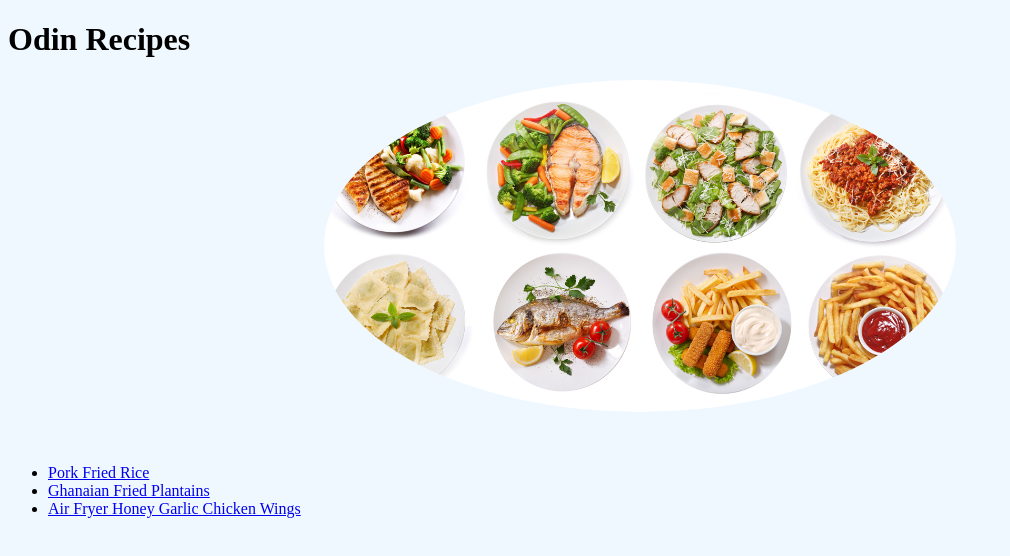
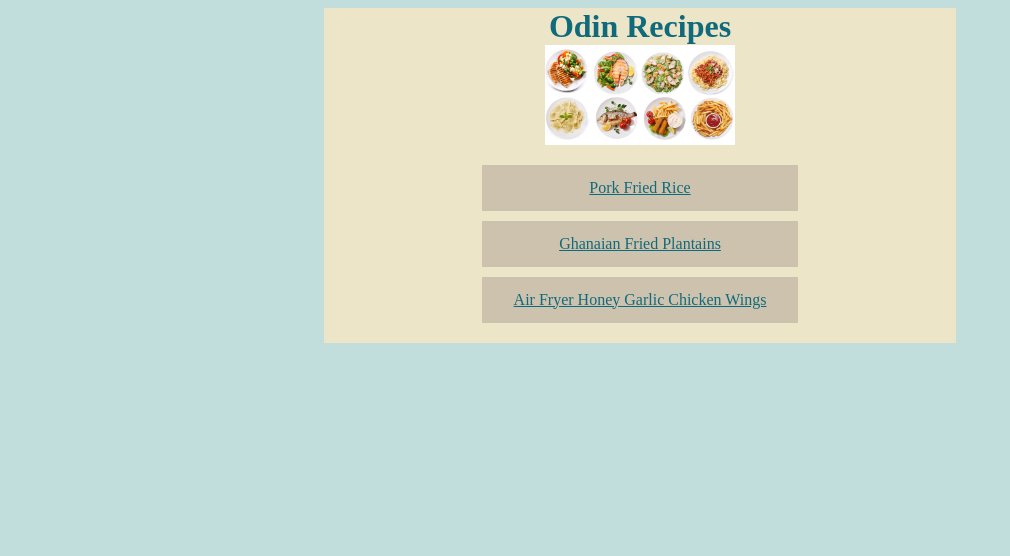
Before and after one commit to Ceciphar/Odin-Projects, a plain HTML site: page odin-recipes/index.html in a window 1280 px wide. Shown: the whole page, without its empty margins (0-1010 px from the left). Drawn offline with Linux system fonts and the light colour scheme.

Commit message:
polished homepage

```diff
--- a/odin-recipes/index.html
+++ b/odin-recipes/index.html
@@ -8,17 +8,17 @@
     <title>Odin Recipes</title>
   </head>
   <body>
+    <div class="recipe-card">
     <h1 class="title">Odin Recipes</h1>
     <img class="title-image"
       src="./images/menu-plan.jpeg"
       alt="Default menu picture "
     />
-    <br>
-    <br>
-    <ul class="recipes-lists">
-      <li><a href="./recipes/fried-rice.html">Pork Fried Rice</a></li>
-      <li><a href="./recipes/ghanaian-fried-plantains.html">Ghanaian Fried Plantains</a></li>
-      <li><a href="./recipes/honey-chicken-wings.html">Air Fryer Honey Garlic Chicken Wings</a></li>
-    </ul>
+    <div class="recipes-lists">
+      <a href="./recipes/fried-rice.html">Pork Fried Rice</a>
+      <a href="./recipes/ghanaian-fried-plantains.html">Ghanaian Fried Plantains</a>
+      <a href="./recipes/honey-chicken-wings.html">Air Fryer Honey Garlic Chicken Wings</a>
+    </div>
+    </div>
   </body>
 </html>
--- a/odin-recipes/styles.css
+++ b/odin-recipes/styles.css
@@ -1,12 +1,46 @@
+.recipe-card {
+  background-color: #ECE5C7;
+  width: 50%;
+  margin: auto;
+  padding-bottom: 10px;
+
+}
+
 img {
-  border-radius: 50%;
   display: block;
-  margin-left: auto;
-  margin-right: auto;
-  width: 50%;
+  margin: auto;
+  width: 30%;
+  padding-bottom: 10px;
 
 }
 
 body {
-  background-color: #F0F8FF;
+  background-color: #C2DEDC;
 }
+
+h1 {
+  width: 50%;
+  margin: auto;
+  color: #116A7B;
+  text-align:  center;
+}
+
+.recipes-lists {
+  margin: auto;
+  width: 50%;
+
+
+
+}
+
+a {
+  display: block;
+  background: #CDC2AE;
+  padding: 14px 25px;
+  margin: 10px auto;
+  text-align: center;
+  color: #116A7B;
+}
+a:hover {
+  background-color: antiquewhite;
+}
```
